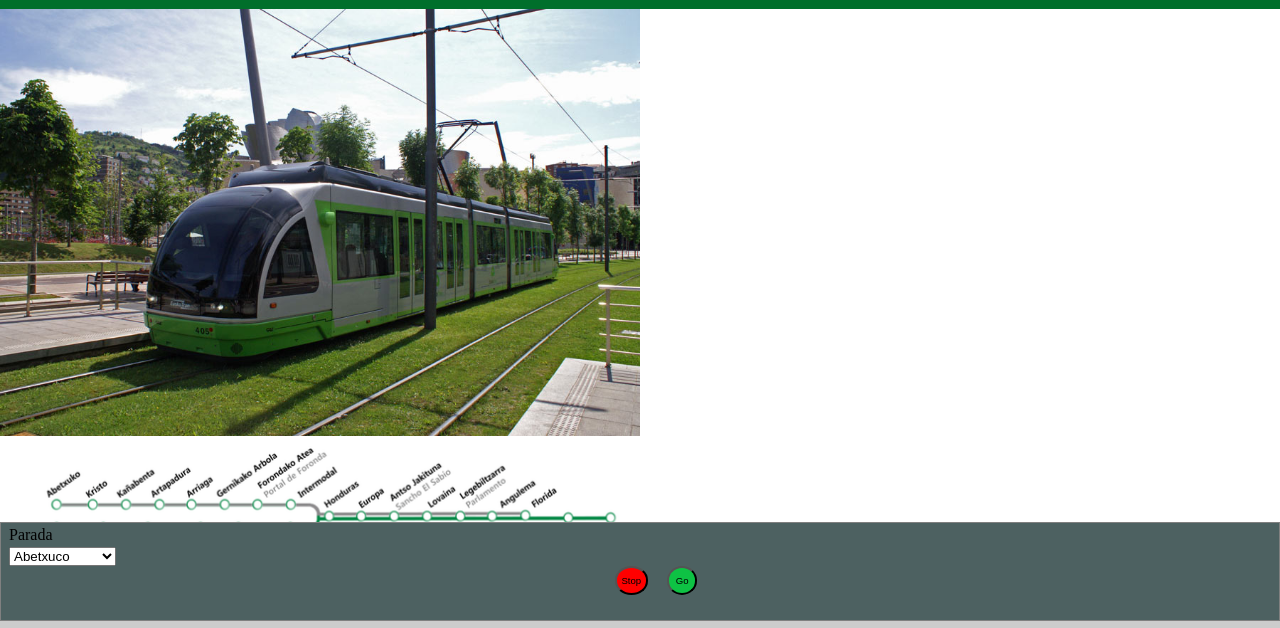
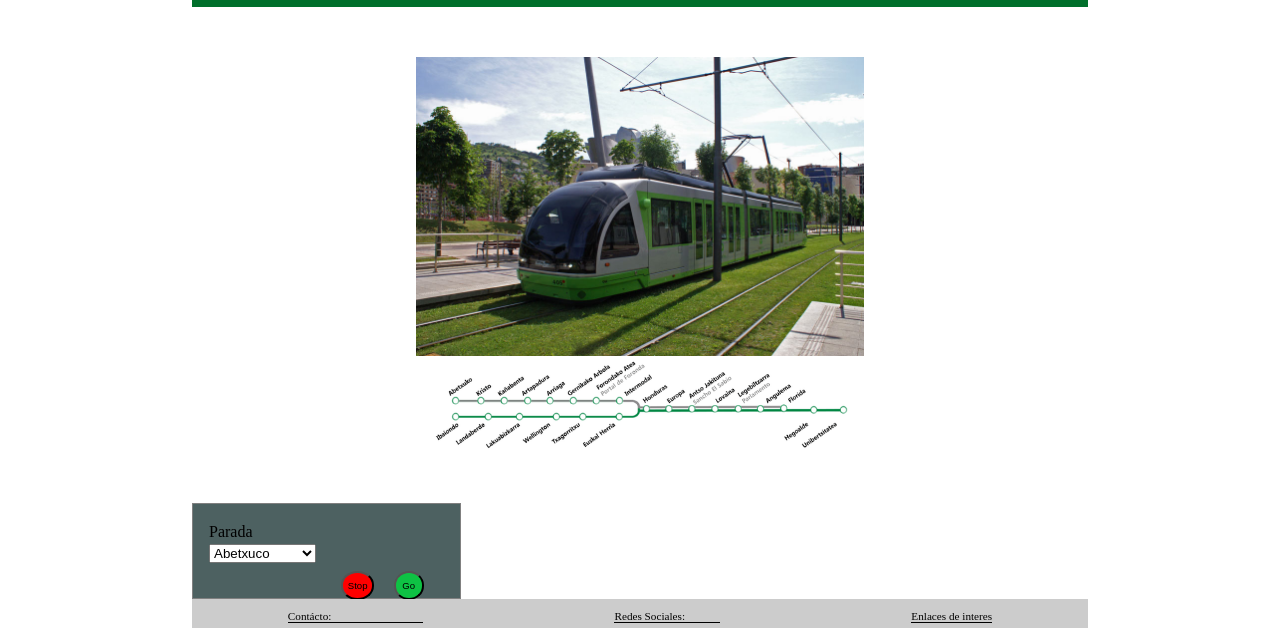
Before and after one commit to reto1-ikadev/reto1, a plain HTML site: page front/index.html in a window 1280 px wide. Shown: the part 65-693 px from the top of the page. Drawn offline with Linux system fonts and the light colour scheme; a web font is replaced by a local one.

Commit message:
RDW Completo

```diff
--- a/front/index.css
+++ b/front/index.css
@@ -40,9 +40,16 @@ nav{
 
 #animacion{
     background-color: white;
+    grid-area: anim;
+    margin: auto 0;
 }
 #animacion img{
-    width: 100%;
+    width: 60%;
+    display: block;
+    margin-left: auto;
+    margin-right: auto;
+
+
 }
 #control{
     padding-top: .2em;
@@ -129,13 +136,38 @@ footer dt{
 }
 @media screen and (min-width:768px) {
     body{
-    grid-template-columns: 50% 50%;
+    grid-template-columns: 30% 70%;
     grid-template-rows: 9% 62% 12% 17%;
     grid-template-areas:
     "cab cab"
     "anim anim"
-    "con anim"
+    "con ."
     "foot foot";
     }
+    #botones{
+         padding-left: 5em;
+         padding-top: 0.5em;
+    }
+   #select{
+        padding-top: 1em;
+        padding-left: 1em;
+   }
 
 }
+
+@media (min-width: 1024px) {
+    body{
+    width: 70%;
+    margin: 0 auto;
+    }
+    #animacion img{
+        width: 50%;
+        display: block;
+        margin-left: auto;
+        margin-right: auto;
+    }
+    #botones{
+        padding-left: 5em;
+        padding-top: 0.5em;
+   }
+}
```
